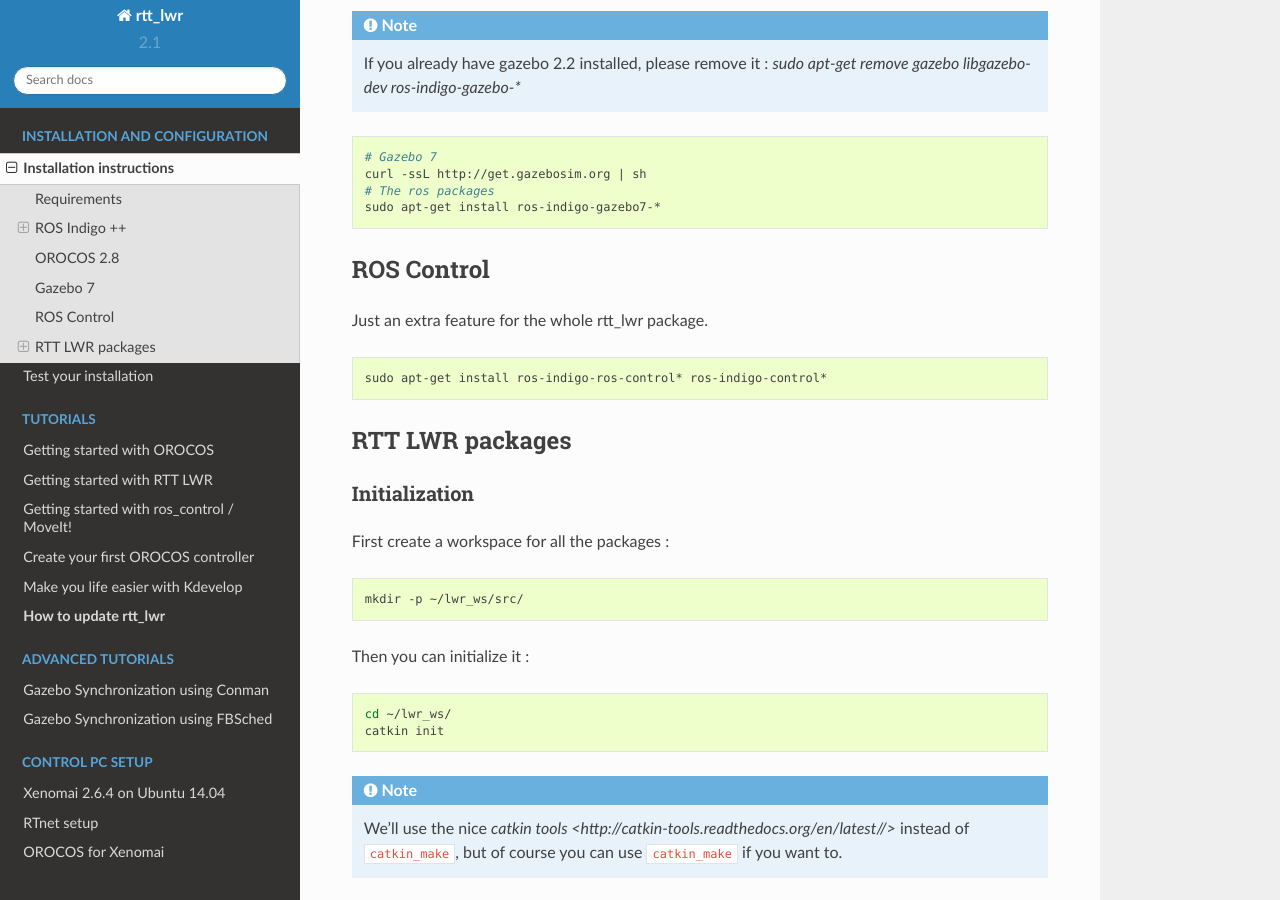
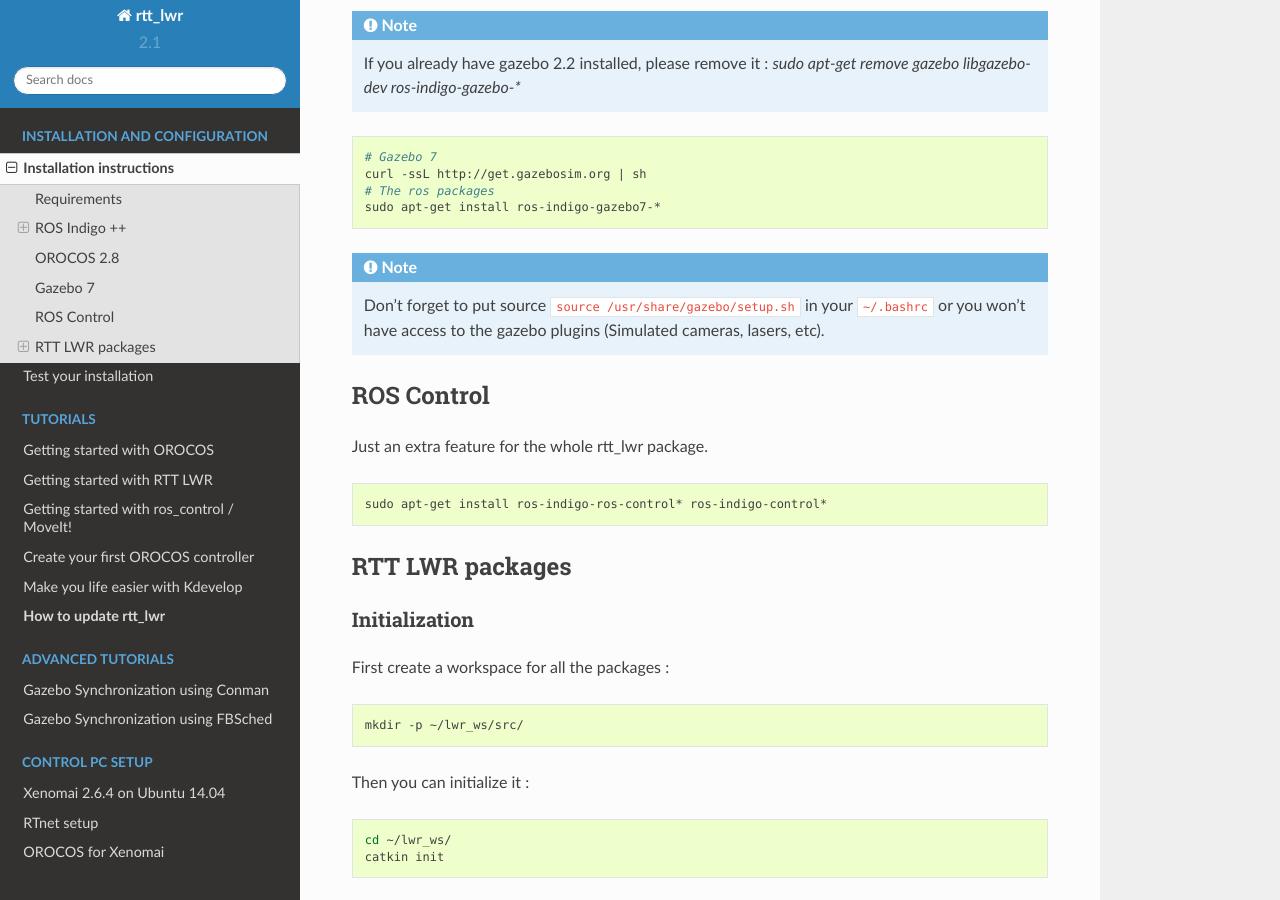
Before and after one commit to kuka-isir/rtt_lwr, a Sphinx documentation site: the page built from docs/source/install/install.rst, in a window 1280 px wide and 900 px high, scrolled down 1777 px. Built offline with Sphinx 7.4.7 and the Read the Docs theme 2.0.0, drawn with Linux system fonts in a browser that asks for light colours.

Commit message:
add note on source gazebo setup
This is important to be able to get the Gazebo Model plugins working

```diff
--- a/docs/source/install/install.rst
+++ b/docs/source/install/install.rst
@@ -82,6 +82,8 @@
     curl -ssL http://get.gazebosim.org | sh
     # The ros packages
     sudo apt-get install ros-indigo-gazebo7-*
+
+.. note:: Don't forget to put source ``source /usr/share/gazebo/setup.sh`` in your ``~/.bashrc`` or you won't have access to the gazebo plugins (Simulated cameras, lasers, etc).
 
 ROS Control
 -----------
```
